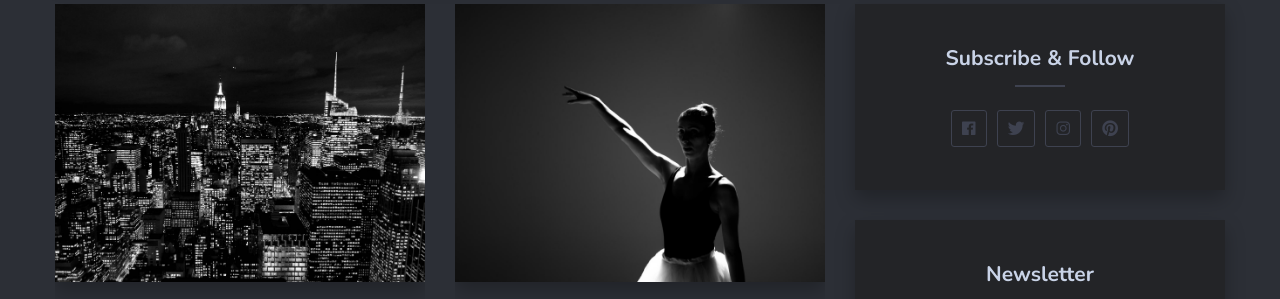
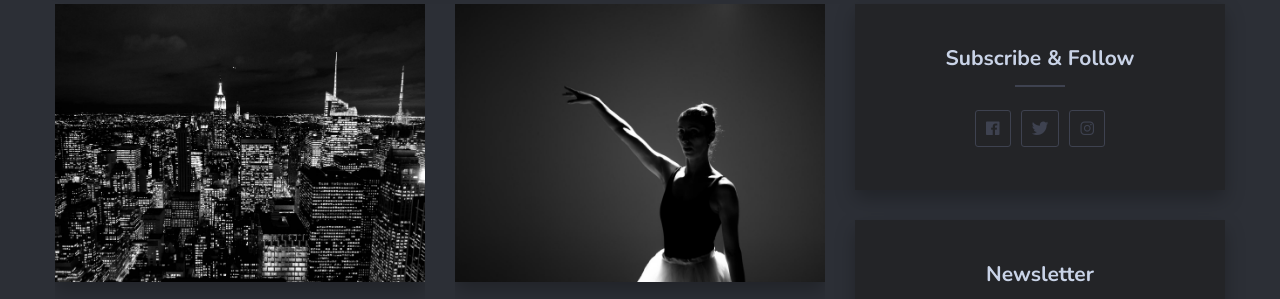
Before and after one commit to YiSeongYeop/yiseongyeop.github.io, a Jekyll site: the page built from index.html, in a window 1280 px wide. Shown: the part 721-1020 px from the top of the page. Built offline with Jekyll 4.4.1, drawn with Linux system fonts in a browser that asks for light colours; nearby versions of some CDN libraries; the list of posts is cut into pages by our own code.

Commit message:
Update sidebar

```diff
--- a/_includes/sidebar.html
+++ b/_includes/sidebar.html
@@ -41,12 +41,6 @@
       {% if site.instagram %}
       <li class="social-profiles-item">
         <a href="{{ site.instagram }}" class="social-profiles-link"><i class="ion ion-logo-instagram"></i></a>
-      </li>
-      {% else %} {% endif %}
-
-      {% if site.pinterest %}
-      <li class="social-profiles-item">
-        <a href="{{ site.pinterest }}" class="social-profiles-link"><i class="ion ion-logo-pinterest"></i></a>
       </li>
       {% else %} {% endif %}
     </ul>
```
